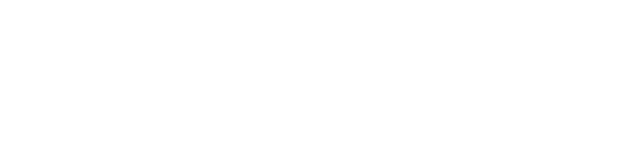
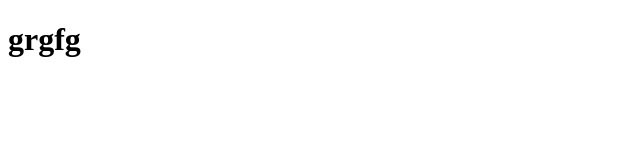
Before and after one commit to satori-01/git--4-, a plain HTML site: page index.html in a window 1280 px wide. Shown: the whole page, without its empty margins (0-640 px from the left). Drawn offline with Linux system fonts and the light colour scheme.

Commit message:
add index.html

```diff
--- a/index.html
+++ b/index.html
@@ -7,6 +7,6 @@
     <title>Document</title>
 </head>
 <body>
-
+    <h1>grgfg</h1>
 </body>
 </html>
```
